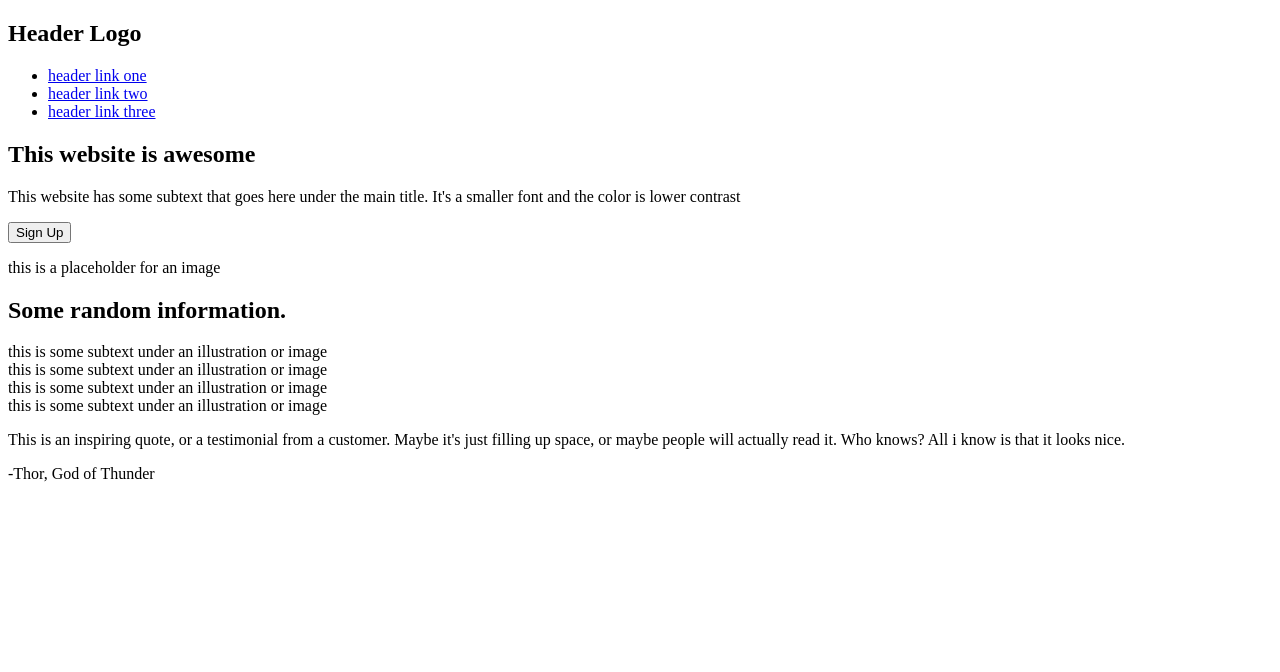
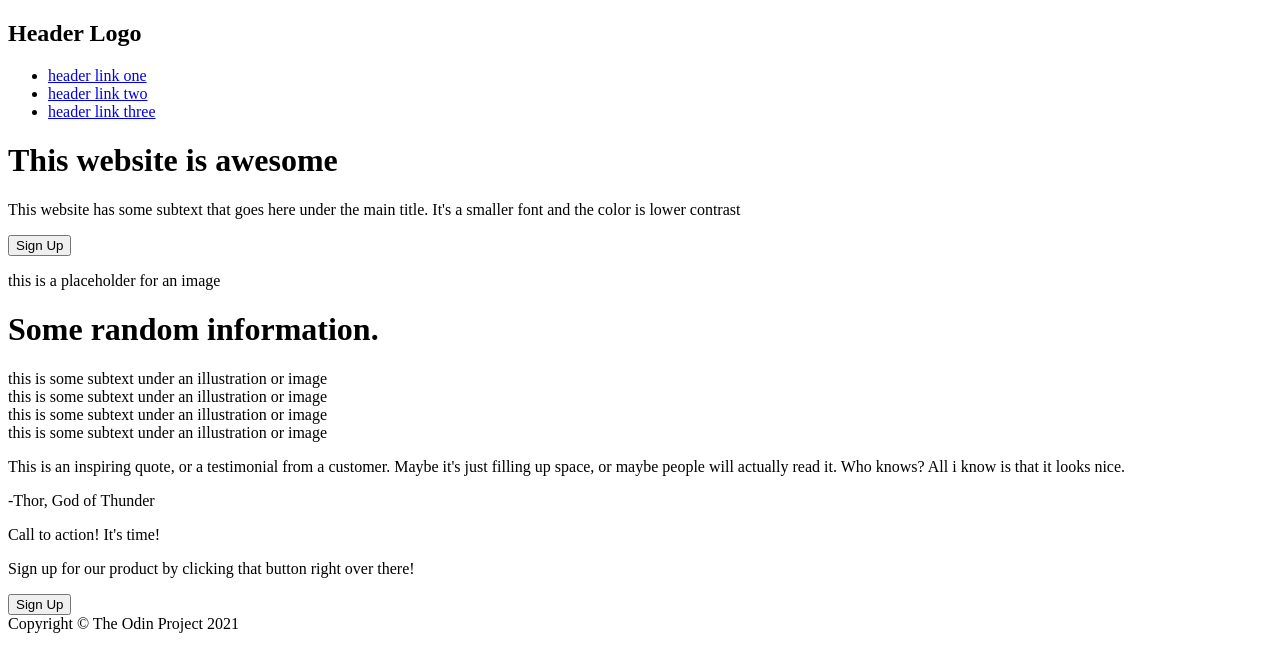
Before and after one commit to Herm24/odin-landing-page, a plain HTML site: page index.html in a window 1280 px wide. Drawn offline with Linux system fonts and the light colour scheme.

Commit message:
Add | Fourth section

```diff
--- a/index.html
+++ b/index.html
@@ -7,7 +7,6 @@
     <link rel="stylesheet" href="styles.css" />
   </head>
   <body>
-    <section class="section1">
     <div class="header">
       <h2>Header Logo</h2>
       <ul>
@@ -19,16 +18,14 @@
     <div class="main">
       <h1 class="hero-main-text">This website is awesome</h1>
       <p>
-          This website has some subtext that goes here under the main title.
-          It's a smaller font and the color is lower contrast
+        This website has some subtext that goes here under the main title. It's
+        a smaller font and the color is lower contrast
       </p>
       <button>Sign Up</button>
       <div class="placeholder">
         <p>this is a placeholder for an image</p>
       </div>
     </div>
-    </section>
-    <section class="section2">
     <h1 class="information">Some random information.</h1>
     <div class="container">
       <div class="square">
@@ -52,17 +49,21 @@
         </div>
       </div>
     </div>
-    </section>
-    <section class="section3">
     <div class="quote">
       <p>
-          This is an inspiring quote, or a testimonial from a customer. Maybe
-          it's just filling up space, or maybe people will actually read it. Who
-          knows? All i know is that it looks nice.
+        This is an inspiring quote, or a testimonial from a customer. Maybe it's
+        just filling up space, or maybe people will actually read it. Who knows?
+        All i know is that it looks nice.
       </p>
       <p>-Thor, God of Thunder</p>
     </div>
-    </section>
-    <footer></footer>
+    <div class="box">
+      <p>Call to action! It's time!</p>
+      <p>Sign up for our product by clicking that button right over there!</p>
+      <div class="button">
+        <button>Sign Up</button>
+      </div>
+    </div>
+    <div class="footer">Copyright © The Odin Project 2021</div>
   </body>
 </html>
```
Lines whose indentation alone changed are shown as unchanged.
